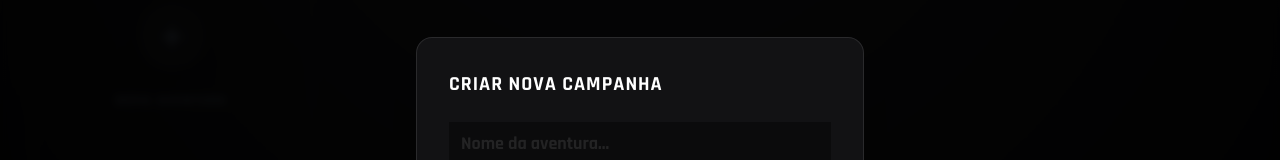
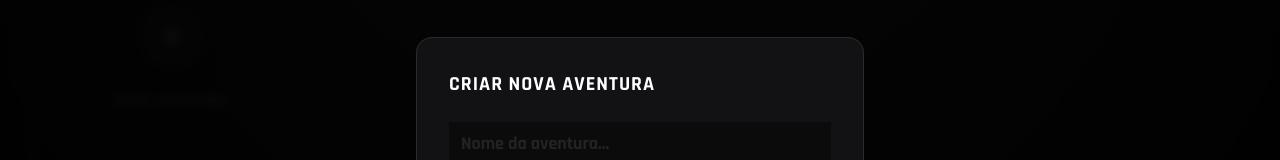
Before and after one commit to pvargasdev/ecosvtt, a React (Vite) app: page / in a window 1280 px wide. Both pictures are taken after a click on the button "NOVA AVENTURA". Shown: the part 246-406 px from the top of the page. Built offline with nearby package versions, Linux system fonts and the light colour scheme.

Commit message:
alterado texto no main menu

```diff
--- a/src/components/MainMenu/MainMenu.jsx
+++ b/src/components/MainMenu/MainMenu.jsx
@@ -214,7 +214,7 @@ const MainMenu = () => {
                 {isCreating && (
                     <div className="fixed inset-0 z-50 flex items-center justify-center bg-black/80 backdrop-blur-sm animate-in fade-in duration-200">
                         <div className="bg-[#121214] border border-white/10 p-8 rounded-2xl shadow-2xl w-full max-w-md" onClick={e => e.stopPropagation()}>
-                            <h2 className="text-xl font-rajdhani font-bold text-white mb-6 uppercase tracking-wider">Criar Nova Campanha</h2>
+                            <h2 className="text-xl font-rajdhani font-bold text-white mb-6 uppercase tracking-wider">Criar Nova Aventura</h2>
                             <input
                                 autoFocus
                                 className="w-full bg-black/40 border-b border-white/20 py-2 px-3 text-white outline-none focus:border-neon-green transition-colors mb-8 text-lg font-rajdhani font-bold placeholder-white/10"
```
